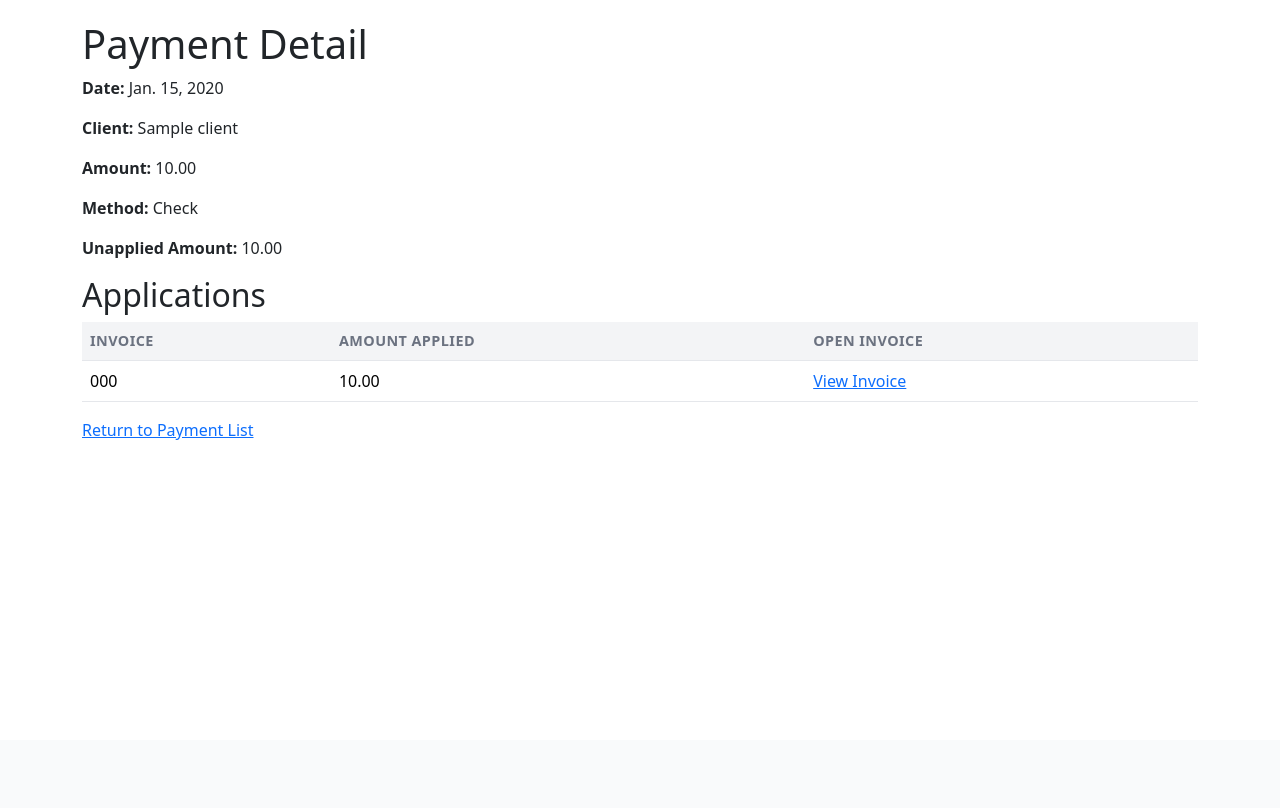
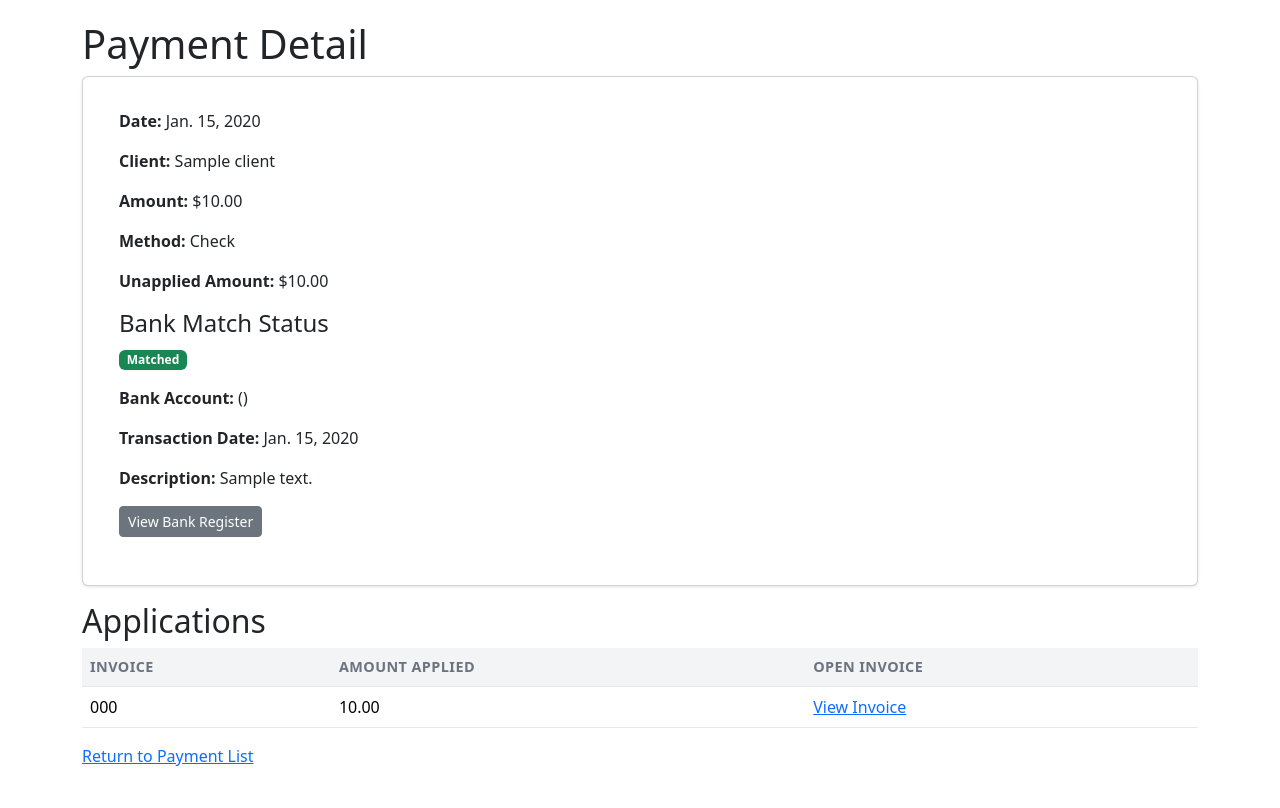
Before and after one commit to ardua-inc/ardua-books, a Django app: page /accounting/payments/1/ in a window 1280 px wide. Shown: the part 60-868 px from the top of the page. Before the commit the page ends 500 px from the top, so only its background shows below. Run offline with Django 5.2, Linux system fonts and the light colour scheme; tables that the repository leaves empty hold one stand-in row (values such as "Sample post"); some libraries are stand-ins or nearby versions.

Commit message:
Add payment bank match status tracking and display
- Update payment date to bank transaction date when linking (authoritative)
- Show matched/unmatched status on invoice detail with link to payment
- Add Bank Match column to payment list
- Show bank account and transaction details on payment detail page

🤖 Generated with [Claude Code](https://claude.com/claude-code)

Co-Authored-By: Claude Opus 4.5 <noreply@anthropic.com>

```diff
--- a/ardua_books/templates/accounting/payment_detail.html
+++ b/ardua_books/templates/accounting/payment_detail.html
@@ -2,11 +2,37 @@
 {% block content %}
 <h1>Payment Detail</h1>
 
-<p><strong>Date:</strong> {{ payment.date }}</p>
-<p><strong>Client:</strong> {{ payment.client }}</p>
-<p><strong>Amount:</strong> {{ payment.amount }}</p>
-<p><strong>Method:</strong> {{ payment.get_method_display }}</p>
-<p><strong>Unapplied Amount:</strong> {{ payment.unapplied_amount }}</p>
+<div class="card mb-3">
+    <div class="card-body">
+        <p><strong>Date:</strong> {{ payment.date }}</p>
+        <p><strong>Client:</strong> {{ payment.client }}</p>
+        <p><strong>Amount:</strong> ${{ payment.amount|floatformat:2 }}</p>
+        <p><strong>Method:</strong> {{ payment.get_method_display }}</p>
+        <p><strong>Unapplied Amount:</strong> ${{ payment.unapplied_amount|floatformat:2 }}</p>
+
+        <h4 class="mt-3">Bank Match Status</h4>
+        {% with bank_txn=payment.bank_transactions.first %}
+        {% if bank_txn %}
+            <p>
+                <span class="badge bg-success">Matched</span>
+            </p>
+            <p><strong>Bank Account:</strong> {{ bank_txn.bank_account.institution }} ({{ bank_txn.bank_account.account_number_masked }})</p>
+            <p><strong>Transaction Date:</strong> {{ bank_txn.date }}</p>
+            <p><strong>Description:</strong> {{ bank_txn.description }}</p>
+            <p>
+                <a href="{% url 'accounting:bankaccount_register' bank_txn.bank_account.id %}" class="btn btn-sm btn-secondary">
+                    View Bank Register
+                </a>
+            </p>
+        {% else %}
+            <p>
+                <span class="badge bg-warning text-dark">Unmatched</span>
+                <span class="text-muted">— This payment has not been matched to a bank transaction.</span>
+            </p>
+        {% endif %}
+        {% endwith %}
+    </div>
+</div>
 
 <h2>Applications</h2>
 
```
Also changed, not shown: ardua_books/accounting/services/banking.py (+8 -0 lines), ardua_books/templates/accounting/payment_list.html (+8 -0 lines), ardua_books/templates/billing/invoice_detail.html (+12 -2 lines).
